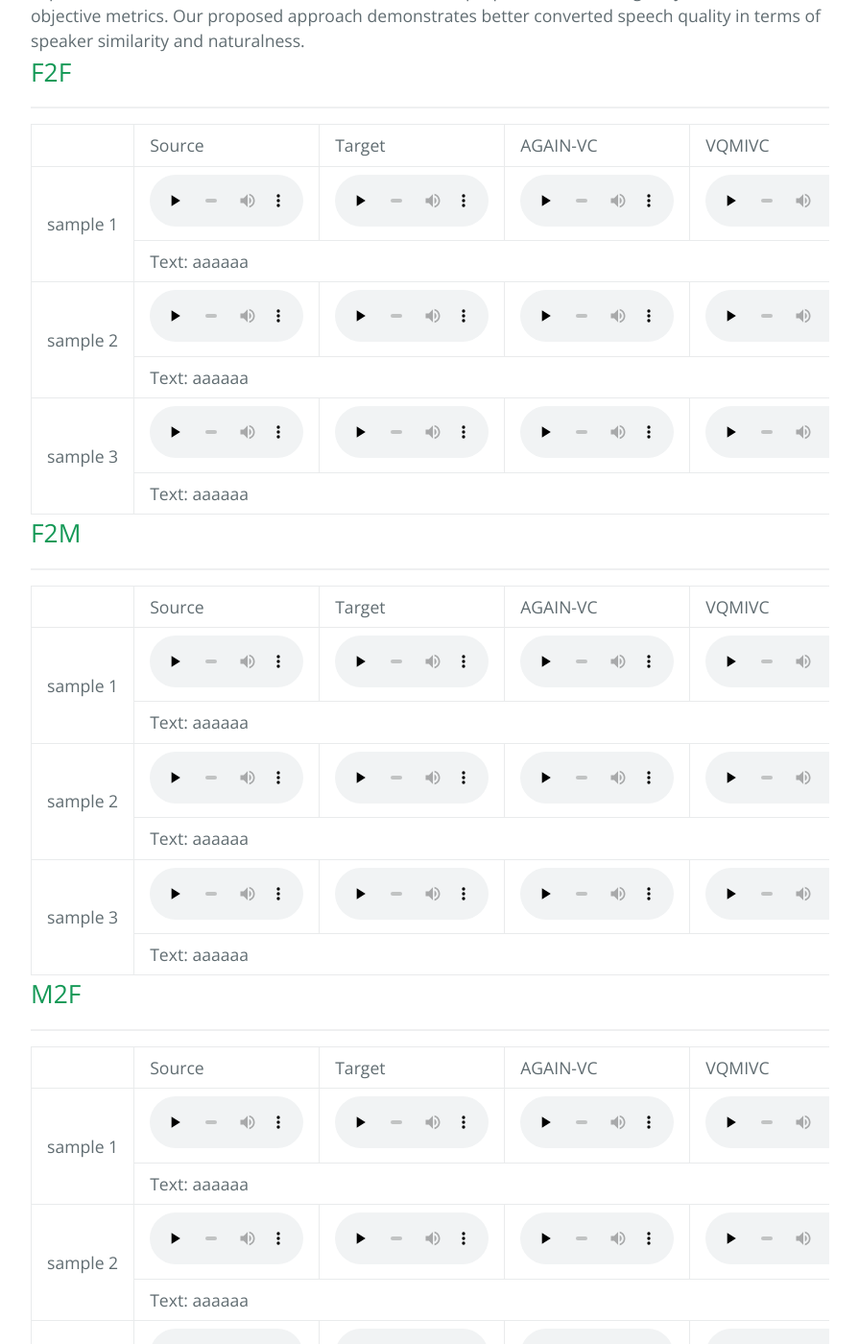
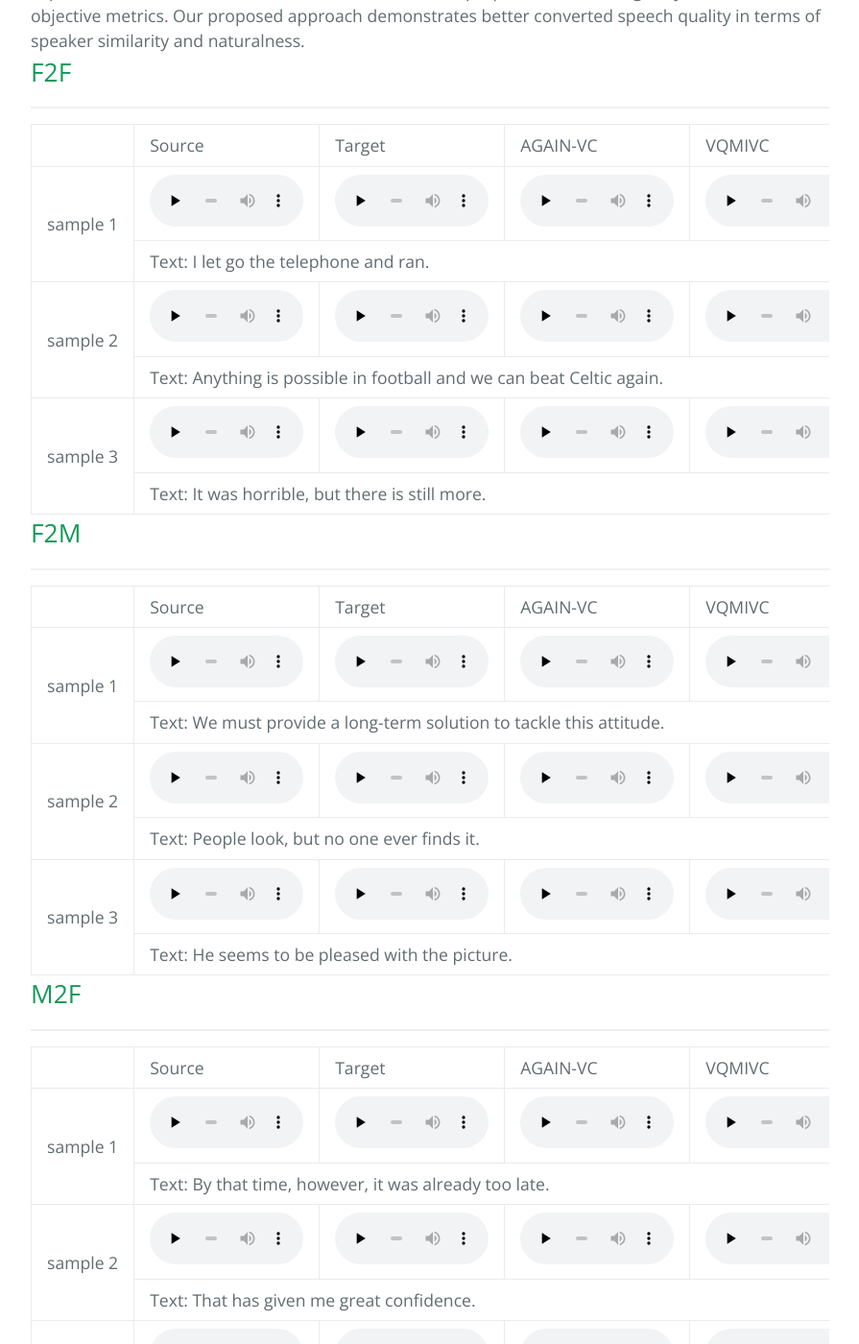
Before and after one commit to twiz0311/AGRN-VC, a Jekyll site: the page built from another-page.md, in a window 1280 px wide and 1400 px high, scrolled down 802 px. Shown: the whole window at 96% size, without its empty margins (192-1087 px from the left). Built offline with Jekyll 4.4.1, drawn with Linux system fonts in a browser that asks for light colours; some of the changed text lies outside the part shown.

Commit message:
Update default.html

```diff
--- a/_layouts/default.html
+++ b/_layouts/default.html
@@ -58,7 +58,7 @@
                 <td><audio controls="" preload="none" style="width: 160px;"><source src="Speech/AGRN/p330_070_p249_217_cnv_gen.wav"></audio></td>
               </tr>
               <tr>
-                <td colspan='6'>Text: aaaaaa</td>
+                <td colspan='6'>Text: I let go the telephone and ran.</td>
               </tr>
               <tr>
                 <td nowrap width="160" rowspan='2'>sample 2</td>
@@ -70,7 +70,7 @@
                 <td><audio controls="" preload="none" style="width: 160px;"><source src="Speech/AGRN/p282_361_p249_300_cnv_gen.wav"></audio></td>
               </tr>
               <tr>
-                <td colspan='6'>Text: aaaaaa</td>
+                <td colspan='6'>Text: Anything is possible in football and we can beat Celtic again.</td>
               </tr>
               <tr>
                 <td nowrap width="160" rowspan='2'>sample 3</td>
@@ -82,7 +82,7 @@
                 <td><audio controls="" preload="none" style="width: 160px;"><source src="Speech/AGRN/p330_166_p277_434_cnv_gen.wav"></audio></td>
               </tr>
               <tr>
-                <td colspan='6'>Text: aaaaaa</td>
+                <td colspan='6'>Text: It was horrible, but there is still more.</td>
               </tr>
               </tbody>
             </table>
@@ -112,7 +112,7 @@
                 <td><audio controls="" preload="none" style="width: 160px;"><source src="Speech/AGRN/p277_034_p376_405_cnv_gen.wav"></audio></td>
               </tr>
               <tr>
-                <td colspan='6'>Text: aaaaaa</td>
+                <td colspan='6'>Text: We must provide a long-term solution to tackle this attitude.</td>
               </tr>
               <tr>
                 <td nowrap width="160" rowspan='2'>sample 2</td>
@@ -124,7 +124,7 @@
                 <td><audio controls="" preload="none" style="width: 160px;"><source src="Speech/AGRN/p282_010_p271_220_cnv_gen.wav"></audio></td>
               </tr>
               <tr>
-                <td colspan='6'>Text: aaaaaa</td>
+                <td colspan='6'>Text: People look, but no one ever finds it.</td>
               </tr>
               <tr>
                 <td nowrap width="160" rowspan='2'>sample 3</td>
@@ -136,7 +136,7 @@
                 <td><audio controls="" preload="none" style="width: 160px;"><source src="Speech/AGRN/p249_089_p245_158_cnv_gen.wav""></audio></td>
               </tr>
               <tr>
-                <td colspan='6'>Text: aaaaaa</td>
+                <td colspan='6'>Text: He seems to be pleased with the picture.</td>
               </tr>
               </tbody>
               </table>
@@ -166,7 +166,7 @@
                 <td><audio controls="" preload="none" style="width: 160px;"><source src="Speech/AGRN/p285_369_p277_003_cnv_gen.wav"></audio></td>
               </tr>
               <tr>
-                <td colspan='6'>Text: aaaaaa</td>
+                <td colspan='6'>Text: By that time, however, it was already too late.</td>
               </tr>
               <tr>
                 <td nowrap width="160" rowspan='2'>sample 2</td>
@@ -178,7 +178,7 @@
                 <td><audio controls="" preload="none" style="width: 160px;"><source src="Speech/AGRN/p376_123_p277_073_cnv_gen.wav"></audio></td>
               </tr>
               <tr>
-                <td colspan='6'>Text: aaaaaa</td>
+                <td colspan='6'>Text: That has given me great confidence.</td>
               </tr>
               <tr>
                 <td nowrap width="160" rowspan='2'>sample 3</td>
@@ -190,7 +190,7 @@
                 <td><audio controls="" preload="none" style="width: 160px;"><source src="Speech/AGRN/p271_245_p277_437_cnv_gen.wav""></audio></td>
               </tr>
               <tr>
-                <td colspan='6'>Text: aaaaaa</td>
+                <td colspan='6'>Text: It would still have been a good film, but very different.</td>
               </tr>
               </tbody>
               </table>
@@ -220,7 +220,7 @@
                 <td><audio controls="" preload="none" style="width: 160px;"><source src="Speech/AGRN/p376_350_p245_029_cnv_gen.wav"></audio></td>
               </tr>
               <tr>
-                <td colspan='6'>Text: aaaaaa</td>
+                <td colspan='6'>Text: That's what it's all about, isn't it?</td>
               </tr>
               <tr>
                 <td nowrap width="160" rowspan='2'>sample 2</td>
@@ -232,7 +232,7 @@
                 <td><audio controls="" preload="none" style="width: 160px;"><source src="Speech/AGRN/p376_370_p245_107_cnv_gen.wav"></audio></td>
               </tr>
               <tr>
-                <td colspan='6'>Text: aaaaaa</td>
+                <td colspan='6'>Text: It cannot go on for ever like this.</td>
               </tr>
               <tr>
                 <td nowrap width="160" rowspan='2'>sample 3</td>
@@ -244,7 +244,7 @@
                 <td><audio controls="" preload="none" style="width: 160px;"><source src="Speech/AGRN/p271_269_p285_053_cnv_gen.wav""></audio></td>
               </tr>
               <tr>
-                <td colspan='6'>Text: aaaaaa</td>
+                <td colspan='6'>Text: That review will look at management across the sector as a whole.</td>
               </tr>
               </tbody>
               </table>
```
